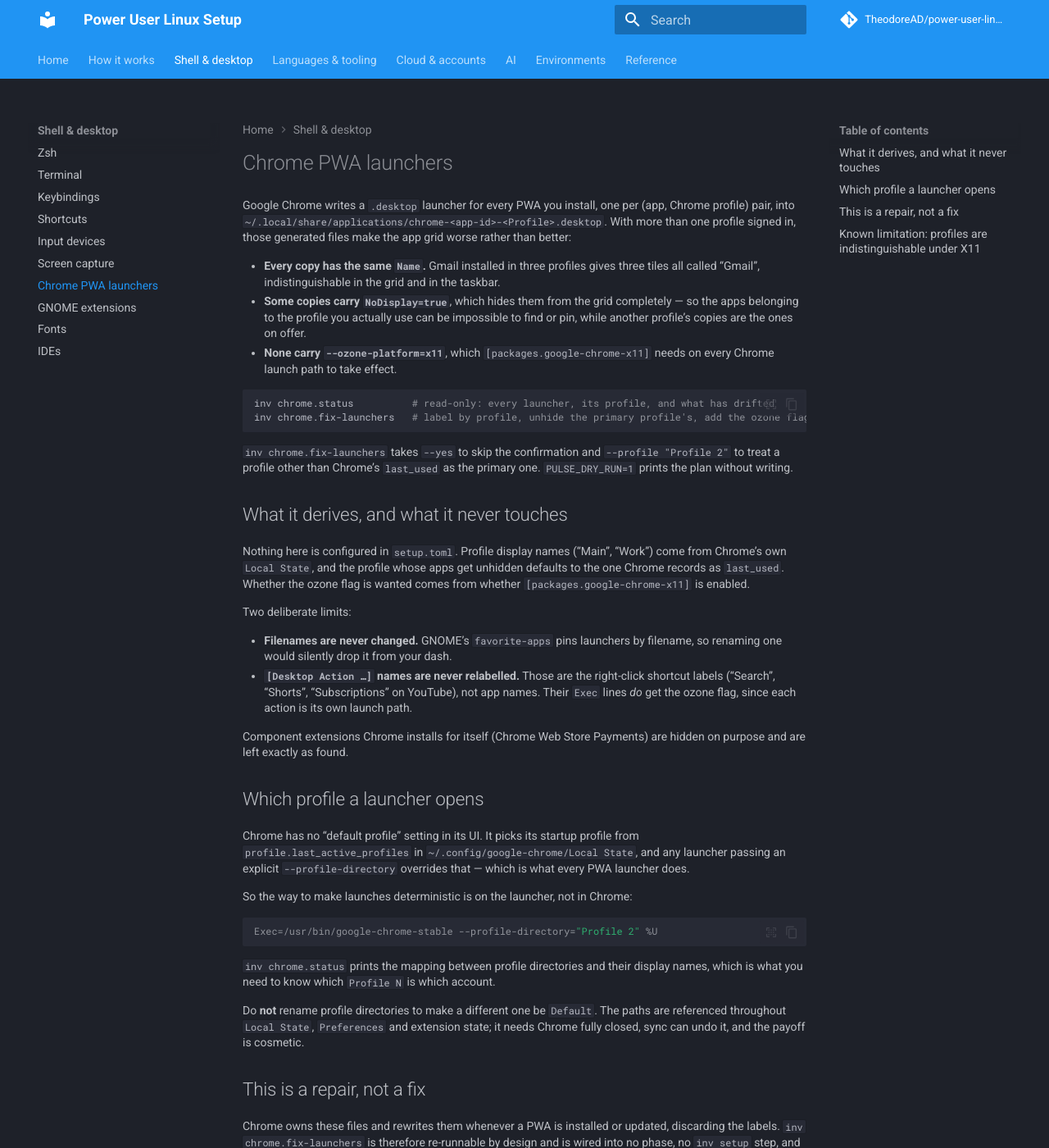
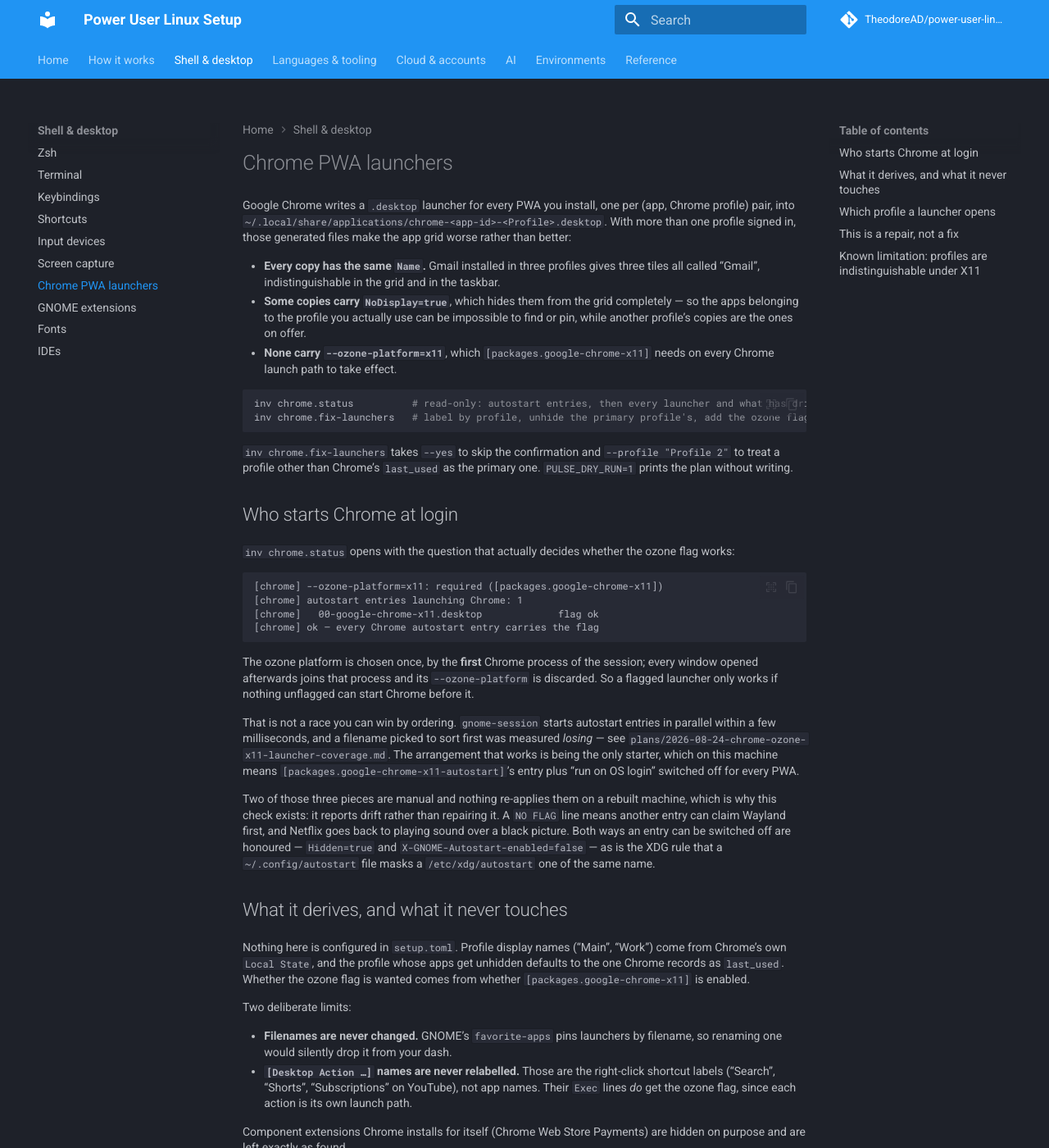
Before and after one commit to TheodoreAD/power-user-linux-setup, an MkDocs documentation site: the page built from docs/chrome.md, in a window 1280 px wide and 1400 px high. Shown: the whole window at 82% size. Built offline with MkDocs 1.6.1 and Material for MkDocs 9.7.7, drawn with Linux system fonts in a browser that asks for light colours; comment, search, counter and statistics services are not loaded.

Commit message:
docs: explain why being the only Chrome starter is what matters
Records that this is not a race winnable by ordering — gnome-session starts
autostart entries in parallel, and a filename picked to sort first was measured
losing — so the reader knows why the check reports rather than repairs.

Co-Authored-By: Claude Opus 5 <noreply@anthropic.com>

````diff
--- a/docs/chrome.md
+++ b/docs/chrome.md
@@ -13,13 +13,40 @@ profile signed in, those generated files make the app grid worse rather than bet
   launch path to take effect.
 
 ```shell
-inv chrome.status          # read-only: every launcher, its profile, and what has drifted
+inv chrome.status          # read-only: autostart entries, then every launcher and what has drifted
 inv chrome.fix-launchers   # label by profile, unhide the primary profile's, add the ozone flag
 ```
 
 `inv chrome.fix-launchers` takes `--yes` to skip the confirmation and `--profile "Profile 2"` to
 treat a profile other than Chrome's `last_used` as the primary one. `PULSE_DRY_RUN=1` prints the
 plan without writing.
+
+## Who starts Chrome at login
+
+`inv chrome.status` opens with the question that actually decides whether the ozone flag works:
+
+```
+[chrome] --ozone-platform=x11: required ([packages.google-chrome-x11])
+[chrome] autostart entries launching Chrome: 1
+[chrome]   00-google-chrome-x11.desktop             flag ok
+[chrome] ok — every Chrome autostart entry carries the flag
+```
+
+The ozone platform is chosen once, by the **first** Chrome process of the session; every window
+opened afterwards joins that process and its `--ozone-platform` is discarded. So a flagged launcher
+only works if nothing unflagged can start Chrome before it.
+
+That is not a race you can win by ordering. `gnome-session` starts autostart entries in parallel
+within a few milliseconds, and a filename picked to sort first was measured _losing_ — see
+`plans/2026-08-24-chrome-ozone-x11-launcher-coverage.md`. The arrangement that works is being the
+only starter, which on this machine means `[packages.google-chrome-x11-autostart]`'s entry plus "run
+on OS login" switched off for every PWA.
+
+Two of those three pieces are manual and nothing re-applies them on a rebuilt machine, which is why
+this check exists: it reports drift rather than repairing it. A `NO FLAG` line means another entry
+can claim Wayland first, and Netflix goes back to playing sound over a black picture. Both ways an
+entry can be switched off are honoured — `Hidden=true` and `X-GNOME-Autostart-enabled=false` — as is
+the XDG rule that a `~/.config/autostart` file masks a `/etc/xdg/autostart` one of the same name.
 
 ## What it derives, and what it never touches
 
````
